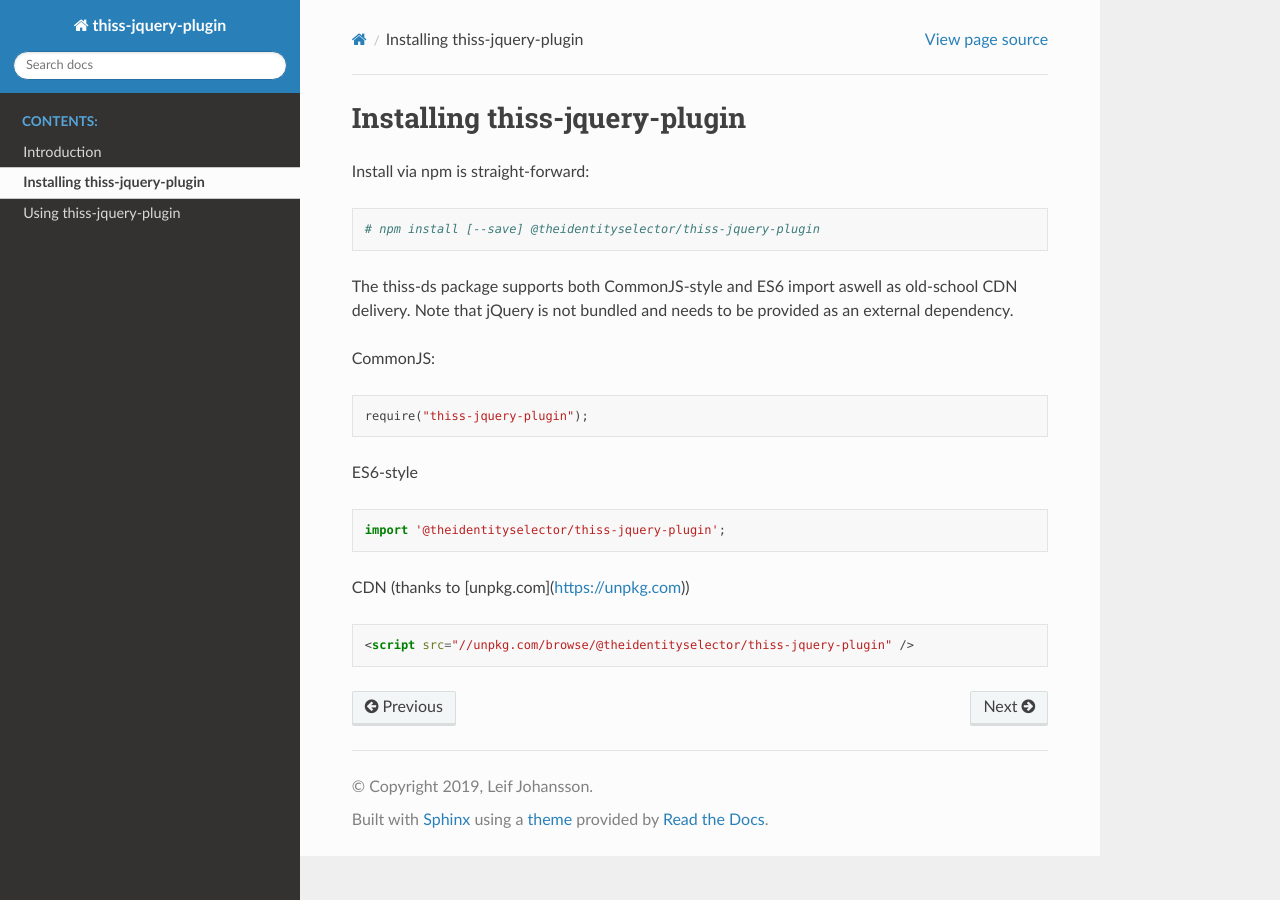
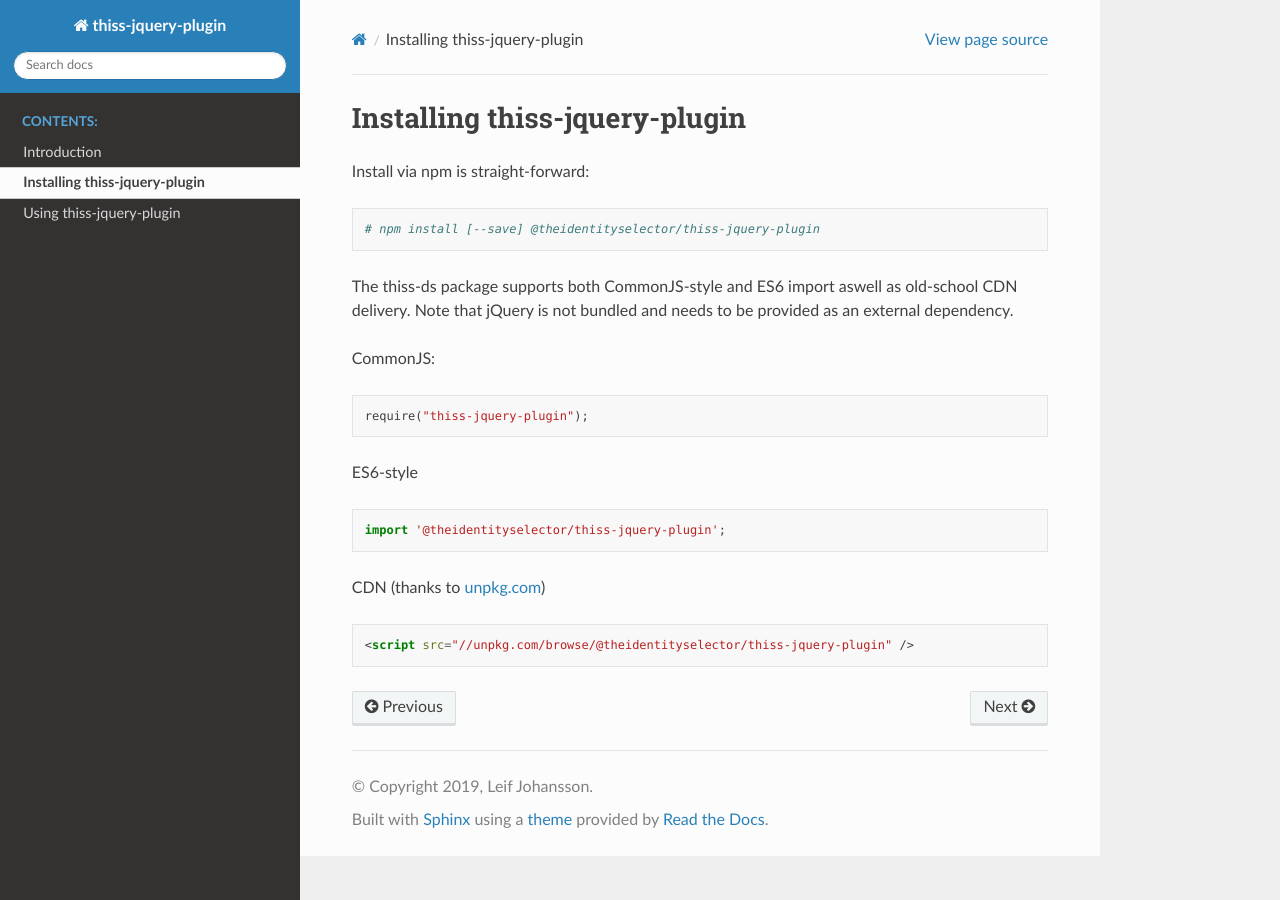
Before and after one commit to TheIdentitySelector/thiss-jquery-plugin, a Sphinx documentation site: the page built from docs/install.rst, in a window 1280 px wide. Built offline with Sphinx 7.4.7 and the Read the Docs theme 2.0.0, drawn with Linux system fonts in a browser that asks for light colours.

Commit message:
docs fix

```diff
--- a/docs/install.rst
+++ b/docs/install.rst
@@ -21,7 +21,7 @@ ES6-style
 
   import '@theidentityselector/thiss-jquery-plugin';
 
-CDN (thanks to [unpkg.com](https://unpkg.com))
+CDN (thanks to `unpkg.com <https://unpkg.com>`_)
 
 .. code-block:: html
 
```
Also changed, not shown: 2 other files.
